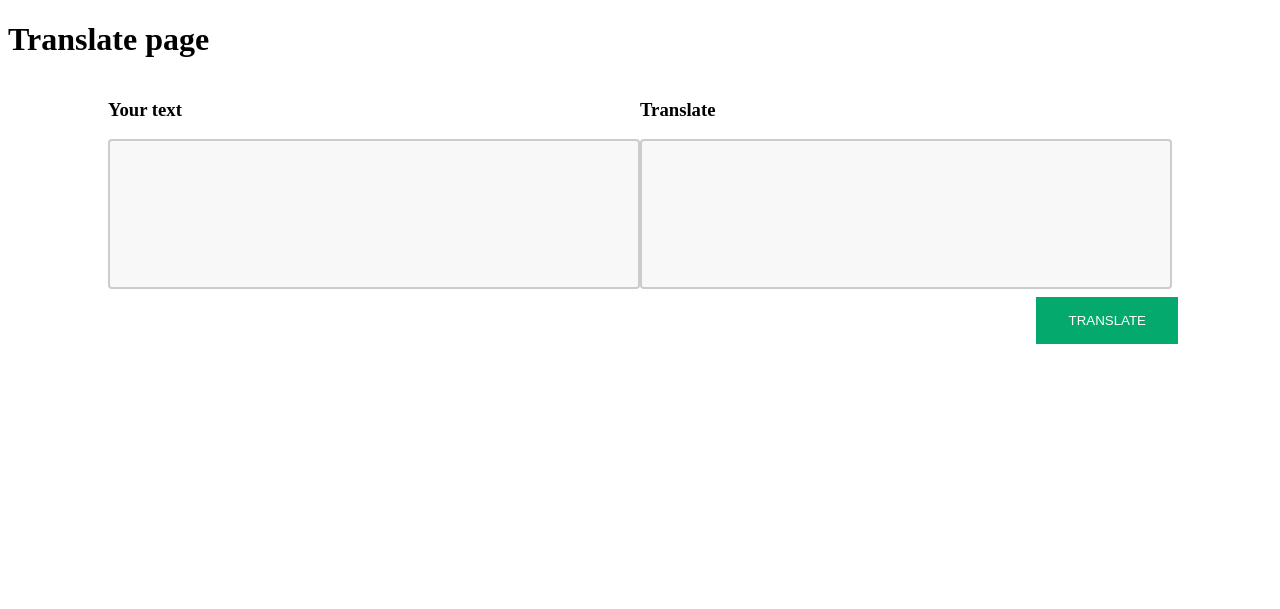
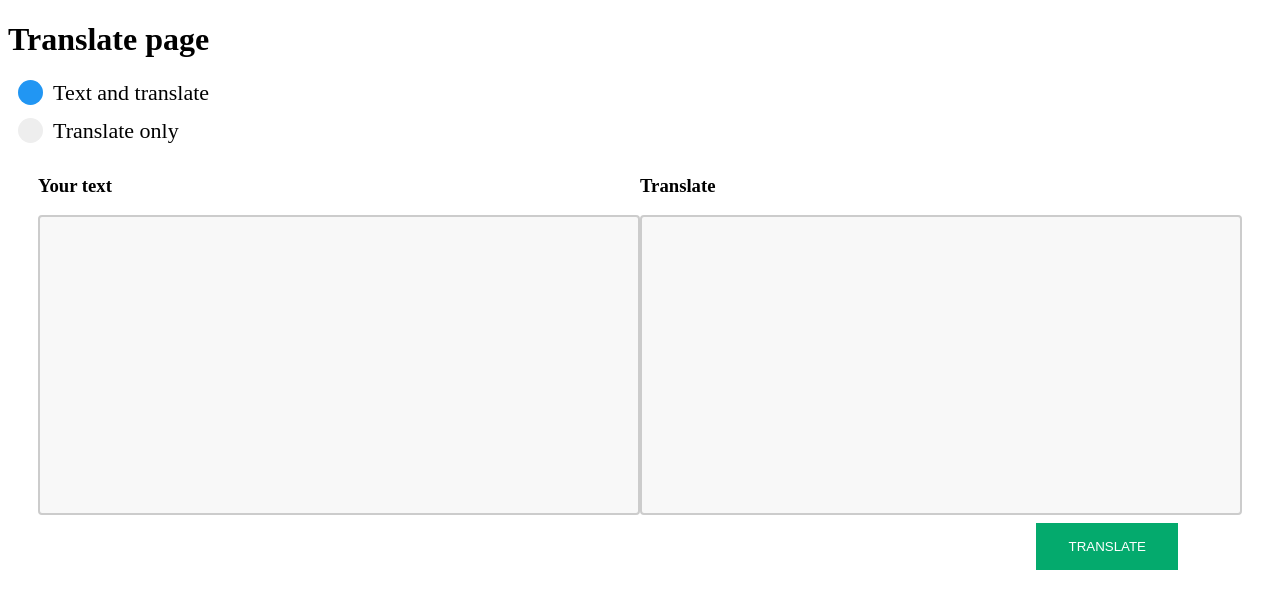
Before and after one commit to Mr-Keks/web_pdf_translator, a Django app: page / in a window 1280 px wide. Shown: the top 609 px of the page. Run offline with Django 4.2, Linux system fonts and the light colour scheme.

Commit message:
changed translate page. added static files. changed traslate_page view on class

```diff
--- /dev/null
+++ b/static/js/main_page.js
@@ -0,0 +1,24 @@
+const single = document.querySelector('input[value="single"]');
+		const double = document.querySelector('input[value="double"]');
+		const container1 = document.querySelector('.container-1');
+
+		function toggleFields() {
+			if (single.checked) {
+				container1.classList.add('hide');
+				document.querySelector('.container-2').style.marginLeft = '30px';
+			} else {
+				container1.classList.remove('hide');
+				document.querySelector('.container-2').style.marginLeft = '0';
+
+
+
+			}
+		}
+
+		// Set initial state
+		toggleFields();
+
+		// Add event listeners for radio buttons
+		document.querySelectorAll('input[name="display"]').forEach(function(input) {
+			input.addEventListener('change', toggleFields);
+		});
--- /dev/null
+++ b/static/styles/style.css
@@ -0,0 +1,125 @@
+.flex-container{
+    display: flex;
+    justify-content: center;
+    }
+
+textarea{
+    width: 100%;
+    height: 300px;
+    padding: 12px 20px;
+    box-sizing: border-box;
+    border: 2px solid #ccc;
+    border-radius: 4px;
+    background-color: #f8f8f8;
+    font-size: 16px;
+    resize: none;
+    }
+
+.translate-button{
+    background-color: #04AA6D;
+    border: none;
+    color: white;
+    padding: 16px 32px;
+    text-decoration: none;
+    margin: 4px 2px;
+    cursor: pointer;
+    position: absolute;
+    right: 100px;
+    }
+
+ .container-1{
+    flex-grow: 1;
+    margin-left: 30px;
+    }
+
+.container-2{
+    flex-grow: 1;
+    margin-right: 30px;
+    }
+
+ .hide {
+    display: none;
+    }
+
+ /* The container */
+.radio_checker_container{
+    margin-left: 10px;
+    }
+
+.radio_checker {
+    display: block;
+    position: relative;
+    padding-left: 35px;
+    margin-bottom: 12px;
+    cursor: pointer;
+    font-size: 22px;
+    -webkit-user-select: none;
+    -moz-user-select: none;
+    -ms-user-select: none;
+    user-select: none;
+    }
+
+/* Hide the browser's default radio button */
+.radio_checker input {
+    position: absolute;
+    opacity: 0;
+    cursor: pointer;
+    }
+
+/* Create a custom radio button */
+.checkmark {
+    position: absolute;
+    top: 0;
+    left: 0;
+    height: 25px;
+    width: 25px;
+    background-color: #eee;
+    border-radius: 50%;
+    }
+
+/* On mouse-over, add a grey background color */
+.radio_checker:hover input ~ .checkmark {
+    background-color: #ccc;
+    }
+
+/* When the radio button is checked, add a blue background */
+.radio_checker input:checked ~ .checkmark {
+    background-color: #2196F3;
+    }
+
+/* Create the indicator (the dot/circle - hidden when not checked) */
+ .checkmark:after {
+    content: "";
+    position: absolute;
+    display: none;
+    }
+
+/* Show the indicator (dot/circle) when checked */
+.radio_checker input:checked ~ .checkmark:after {
+    display: block;
+    }
+
+/* Style the indicator (dot/circle) */
+.container .checkmark:after {
+    top: 9px;
+    left: 9px;
+    width: 8px;
+    height: 8px;
+    border-radius: 50%;
+    background: white;
+    }
+
+@media screen and (max-width: 900px) {
+.flex-container{
+        flex-direction: column;
+        justify-content: flex-start;
+    }
+
+.container-1, .container-2{
+        margin: 10px;
+    }
+
+.translate-button{
+        right: 20px;
+    }
+    }
--- a/translator/templates/translate_page.html
+++ b/translator/templates/translate_page.html
@@ -1,71 +1,27 @@
+{% load static %}
+
 <!DOCTYPE html>
 <html>
 <head>
 	<meta charset="utf-8">
 	<meta name="viewport" content="width=device-width, initial-scale=1">
+	<link rel="stylesheet" type="text/css" href="{% static 'styles/style.css' %}">
 	<title>Translate page</title>
-
-	<style type="text/css">
-		.flex-container{
-			display: flex;
-			justify-content: center;
-		}
-
-		textarea{
-			width: 100%;
-			height: 150px;
-			padding: 12px 20px;
-			box-sizing: border-box;
-			border: 2px solid #ccc;
-			border-radius: 4px;
-			background-color: #f8f8f8;
-			font-size: 16px;
-			resize: none;
-		}
-
-		.translate-button{
-			background-color: #04AA6D;
-			border: none;
-			color: white;
-			padding: 16px 32px;
-			text-decoration: none;
-			margin: 4px 2px;
-			cursor: pointer;
-			position: absolute;
-			right: 100px;
-		}
-
-		.container-1{
-			flex-grow: 4;
-			margin-left: 100px;
-		}
-
-		.container-2{
-			flex-grow: 4;
-			margin-right: 100px;
-		}
-
-		@media screen and (max-width: 900px) {
-			.flex-container{
-				flex-direction: column;
-				justify-content: flex-start;
-			}
-
-			.container-1, .container-2{
-				margin: 10px;
-			}
-
-			.translate-button{
-				right: 20px;
-			}
-		}
-	</style>
 </head>
 <body>
 	<h1>Translate page</h1>
-
 	<form action="{% url 'translate_page' %}" method="post" class="form_translate">
 		{% csrf_token %}
+		<div class="radio_checker_container">
+			<label class="radio_checker">Text and translate
+				<input type="radio" name="display" value="double" checked>
+				<span class="checkmark"></span>
+			</label>
+			<label class="radio_checker">Translate only
+				<input type="radio" name="display" value="single">
+				<span class="checkmark"></span>
+			</label>
+		</div>
 		<div class="flex-container">
 			<div class="container-1">
 				<h3>Your text</h3>
@@ -76,8 +32,11 @@
 				<div class="text_field">{{ form.output_field }}</div>
 			</div>
 		</div>
+
 		<input type="submit" value="TRANSLATE" class="translate-button">
+	</form>
 
-	</form>
+	<script type="text/javascript" src="{% static 'js/main_page.js' %}"></script>
+
 </body>
 </html>
--- a/translator/urls.py
+++ b/translator/urls.py
@@ -4,5 +4,5 @@ from translator import views
 
 
 urlpatterns = [
-	path('', views.translate_page, name="translate_page"),
+	path('', views.translate_page.as_view(), name="translate_page"),
 ]
--- a/translator/views.py
+++ b/translator/views.py
@@ -1,6 +1,7 @@
 from django.shortcuts import render
 from django.http import HttpResponseRedirect
 from django.urls import reverse
+from django.views.generic import FormView
 
 from googletrans import Translator
 
@@ -8,31 +9,47 @@ import re
 
 from translator import forms
 
-def translate_page(request):
-	if request.method == "GET":
-		print('get')
-		translate_form = forms.TranslateForm()
-		return render(request, 'translate_page.html', {'form': translate_form})
 
-	elif request.method == "POST":
-		translate_form = forms.TranslateForm(request.POST)
+class translate_page(FormView):
+	'''
+	Translate page view
+	'''
 
-		if translate_form.is_valid():
+	template_name = 'translate_page.html'
+	http_method_names = ['get', 'post']
+	form_class = forms.TranslateForm
+	success_url = '/'
+
+	def get(self, request, *args, **kwargs):
+		return self.render_to_response(self.get_context_data())
+
+	def post(self, request, *args, **kwargs):
+		form = self.get_form()
+
+		if form.is_valid():
 			# delete all of 'enters'
 			white_text = []
-			input_field = translate_form.cleaned_data['input_field']
+			input_field = form.cleaned_data['input_field']
 
-			for word in input_field.split("\n"):
-				white_text.append(word.rstrip())
-			# text without enter`s
-			input_field = " ".join(white_text)
+			c = 0
+			res = ['']
+			for i in input_field.split('\n'):
+				if i == '\r':
+					c +=1
+					res.append('')
+
+				res[c] += i.strip() + ' '
+
+			input_field = '\n'.join(res)
 			# find all smile symbols and replace for '-'
-			input_field = re.sub(chr(2), "-", input_field)
+			input_field = re.sub(chr(2), "", input_field)
 
 			# translate text
 			translator = Translator()
 			output_field = translator.translate(input_field, dest='uk').text
 
-			new_form = forms.TranslateForm(initial={'input_field':input_field, 'output_field':output_field})
+			form = forms.TranslateForm(initial={'input_field':input_field, 'output_field':output_field})
 
-			return render(request, 'translate_page.html', {"form": new_form})
+			return render(request, 'translate_page.html', {"form": form})
+		else:
+			return self.form_invalid(form)
```
Also changed, not shown: web_pdf_translator/settings.py (+25 -4 lines), translator/templates/base.html (deleted), 1 other file. Lines whose indentation alone changed are shown as unchanged.
